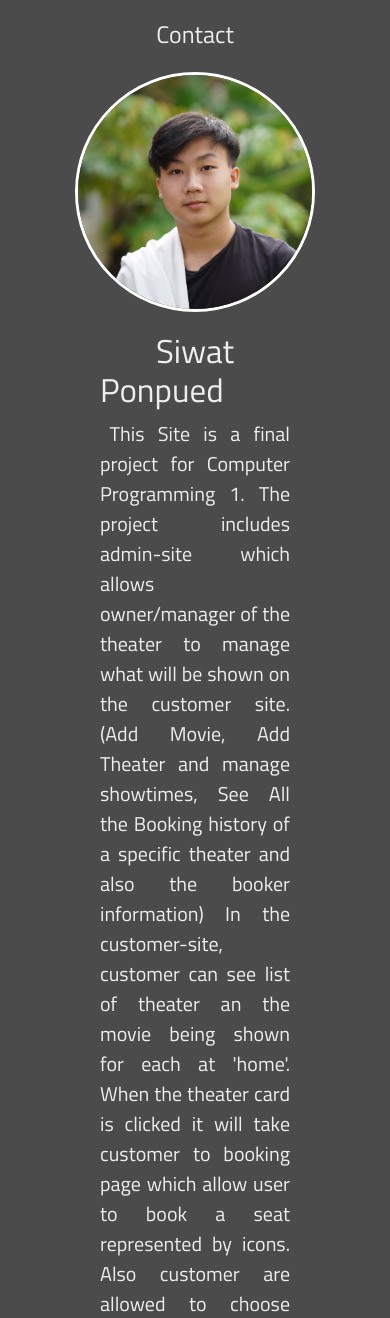
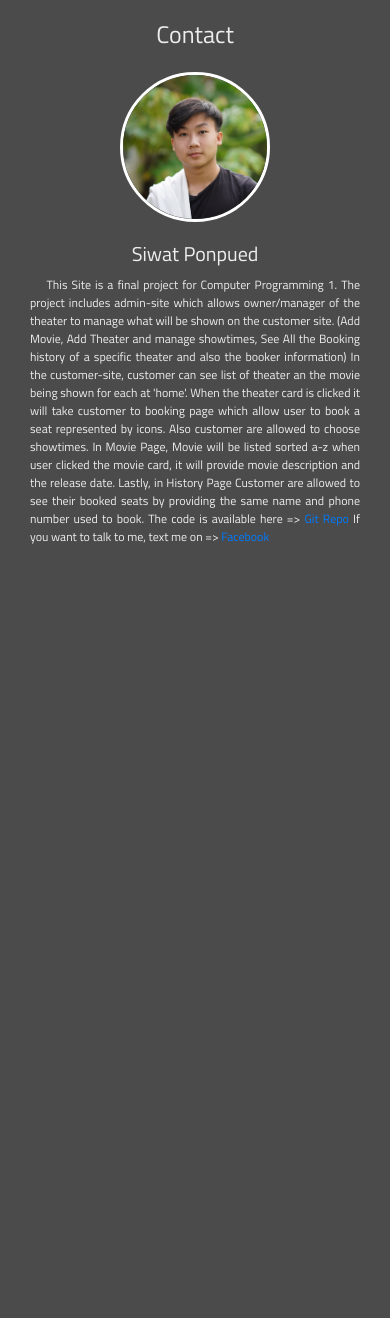
Before and after one commit to KornSiwat/ske_cineplex, a Django app: page /contact/ in a window 390 px wide. Shown: the part 66-1384 px from the top of the page. After the commit the page ends 610 px from the top, so only its background shows below. Run offline with Django 3.2, Linux system fonts and the light colour scheme; some libraries are stand-ins or nearby versions.

Commit message:
responsive design

```diff
--- a/webapp/static/css/main.css
+++ b/webapp/static/css/main.css
@@ -173,16 +173,16 @@ h3 {
 .contact-name{
     text-align: center !important;
     text-indent: 0 !important;
-    font-size: 33px;
+    font-size: 30px;
 }
 
 .contact-description {
-    padding: 5px 100px;
+    padding: 5px 80px;
     text-indent: 5%;
     text-align: justify;
     text-align-last: left;
     color:  rgb(238, 238, 238);
-    font-size: 20px;
+    font-size: 18px;
 
 }
 
@@ -490,6 +491,35 @@ th,td {
 }
 
 @media only screen and (max-width:870px) {
+
+    /* contact page */
+
+    .owner {
+        border-radius: 120px;
+        display: flex;
+        margin: 15px auto;
+        width: 200px;
+        height: auto;
+        border: solid white;
+    }
+
+    .contact-name{
+        text-align: center !important;
+        text-indent: 0 !important;
+        font-size: 27px;
+        margin-bottom: 15px;
+
+    }
+
+    .contact-description {
+        padding: 5px 60px;
+        text-indent: 5%;
+        text-align: justify;
+        text-align-last: left;
+        color:  rgb(238, 238, 238);
+        font-size: 17px;
+
+    }
 
     .card {
         float: left;
@@ -775,6 +805,33 @@ th,td {
 }
 
 @media only screen and (max-width:700px) {
+
+    .owner {
+        border-radius: 120px;
+        display: flex;
+        margin: 15px auto;
+        width: 170px;
+        height: auto;
+        border: solid white;
+    }
+
+    .contact-name{
+        text-align: center !important;
+        text-indent: 0 !important;
+        font-size: 24px;
+        margin-bottom: 15px;
+    }
+
+    .contact-description {
+        padding: 5px 40px;
+        text-indent: 5%;
+        text-align: justify;
+        text-align-last: left;
+        color:  rgb(238, 238, 238);
+        font-size: 14px;
+
+    }
+
     .logo {
         position: absolute;
         top: 8px;
@@ -1082,9 +1139,102 @@ th,td {
         margin: 0 0 20px 0;
     }
 
+    /* History page */
+
+.search-img {
+    display: block;
+    width: 160px;
+    height: auto;
+    margin: 20px auto;
+    filter: grayscale(30%);
+}
+
+.search {
+    font-size: 20px;
+}
+
+.search-name,.search-tel {
+    font-size: 18px;
+    margin: 10px 10px 0 0;
+}
+
+.name-s {
+    display: flex;
+    justify-content: center;
+    margin-left: -5%;
+}
+#history-name,#history-tel {
+    margin-top: 5px;
+    height: 25px;
+    border-radius: 10px;
+}
+
+.tel-s {
+    margin: 12px 0;
+    margin-left: -5%;
+    display: flex;
+    justify-content: center;
+}
+.head-detail {
+    margin-top: 25px;
+    margin-left: 12%;
+    font-size: 17px;
+}
+
+.history-box {
+    overflow: scroll;
+    margin: 15px 10% 20px 10%;
+    background: #f6f6f657;
+    padding: 20px 20px;
+    border-radius: 5px;
+    height: 180px;
+}
+
+.search-button {
+    display: block;
+    margin: 0 auto 10px auto;
+    border: none;
+    outline: none;
+    background: rgb(182, 93, 86);
+    border-radius: 10px;
+    font-size: 17px;
+    width: 100px;
+    transition: 0.5s;
+}
+
+.search-button:hover {
+    transform: scale(1.04);
+}
+
 }
 
 @media only screen and (max-width:500px) {
+
+    .owner {
+        border-radius: 120px;
+        display: flex;
+        margin: 15px auto;
+        width: 150px;
+        height: auto;
+        border: solid white;
+    }
+
+    .contact-name{
+        text-align: center !important;
+        text-indent: 0 !important;
+        font-size: 20px;
+        margin-bottom: 10px;
+    }
+
+    .contact-description {
+        padding: 5px 30px;
+        text-indent: 5%;
+        text-align: justify;
+        text-align-last: left;
+        color:  rgb(238, 238, 238);
+        font-size: 12px;
+    }
+
     .logo {
         position: absolute;
         top: 8px;
```
Also changed, not shown: other parts of webapp/static/css/main.css (+28 -2 lines).
